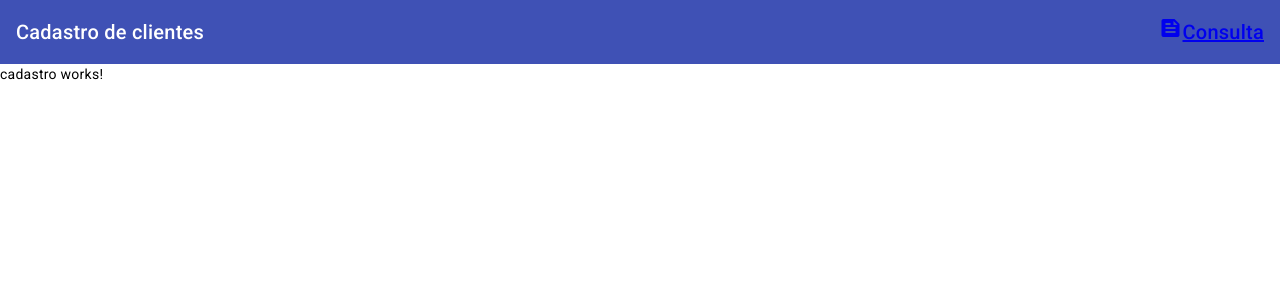
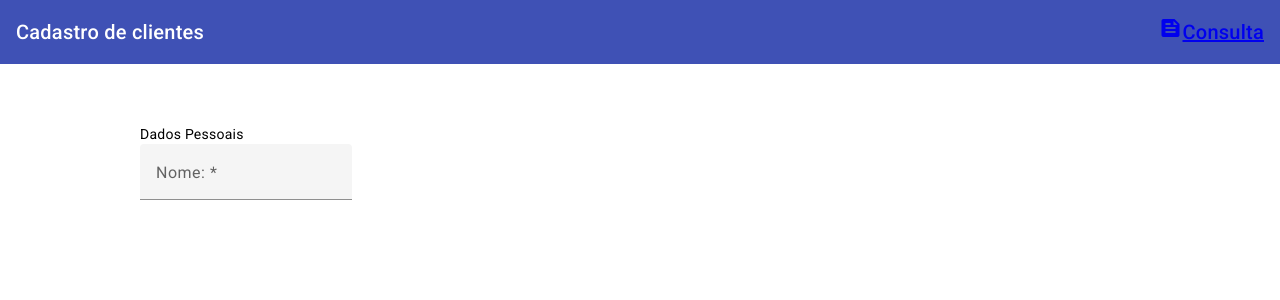
Before and after one commit to pollyany/crud-angular-material, an Angular app: page /cadastro in a window 1280 px wide. Shown: the top 300 px of the page. Built offline with nearby package versions, Linux system fonts and the light colour scheme.

Commit message:
Iniciando o formulário de clientes

```diff
--- a/package.json
+++ b/package.json
@@ -15,6 +15,7 @@
     "@angular/common": "^19.0.0",
     "@angular/compiler": "^19.0.0",
     "@angular/core": "^19.0.0",
+    "@angular/flex-layout": "^15.0.0-beta.42",
     "@angular/forms": "^19.0.0",
     "@angular/material": "^19.0.4",
     "@angular/platform-browser": "^19.0.0",
@@ -22,6 +23,7 @@
     "@angular/router": "^19.0.0",
     "rxjs": "~7.8.0",
     "tslib": "^2.3.0",
+    "uuid": "^11.0.2",
     "zone.js": "~0.15.0"
   },
   "devDependencies": {
--- a/src/app/cadastro/cadastro.component.html
+++ b/src/app/cadastro/cadastro.component.html
@@ -1 +1,17 @@
-<p>cadastro works!</p>
+<div fxLayout="row" fxLayoutAlign="center">
+  <div fxLayout="column" fxFlex="1000px">
+    <form class="mt-60" #clientesFrm="ngForm">
+      <mat-card-header>
+        <mat-card-title>Dados Pessoais</mat-card-title>
+      </mat-card-header>
+      <mat-card-content class="mt-20">
+        <div fxLayout="row" fxLayoutAlign="start" fxLayoutGap="16px">
+          <mat-form-field class="full-width">
+            <mat-label>Nome: *</mat-label>
+            <input type="text" placeholder="Ex: José da Silva" matInput />
+          </mat-form-field>
+        </div>
+      </mat-card-content>
+    </form>
+  </div>
+</div>
--- a/src/styles.scss
+++ b/src/styles.scss
@@ -1,4 +1,27 @@
 /* You can add global styles to this file, and also import other style files */
 
-html, body { height: 100%; }
-body { margin: 0; font-family: Roboto, "Helvetica Neue", sans-serif; }
+html,
+body {
+  height: 100%;
+}
+body {
+  margin: 0;
+  font-family: Roboto, "Helvetica Neue", sans-serif;
+}
+
+.mt-20 {
+  margin-top: 20px;
+}
+.mt-40 {
+  margin-top: 40px;
+}
+.mt-60 {
+  margin-top: 60px;
+}
+
+.ml-5 {
+  margin-left: 5px;
+}
+.full-wigth {
+  width: 100%;
+}
```
Also changed, not shown: src/app/cadastro/cadastro.component.ts (+8 -6 lines), 1 other file (tests, documents, lock files or other folders).
